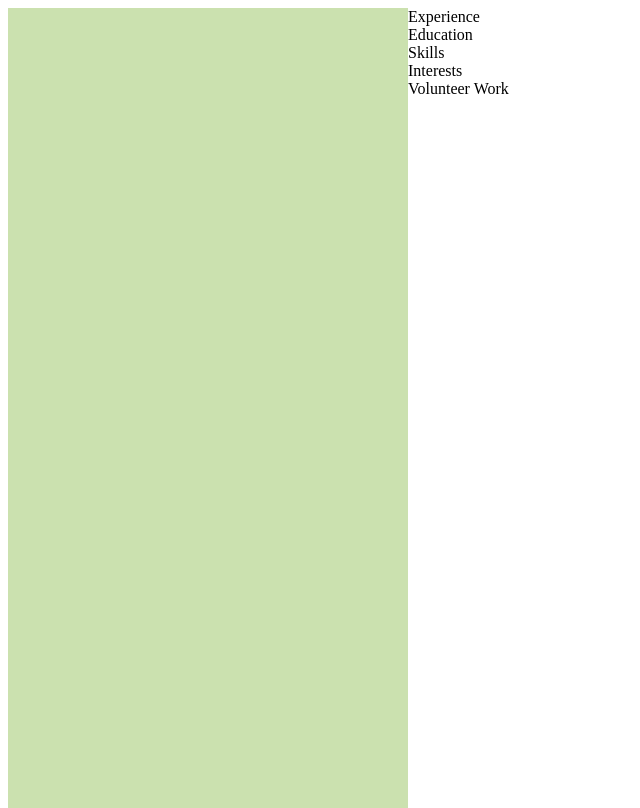
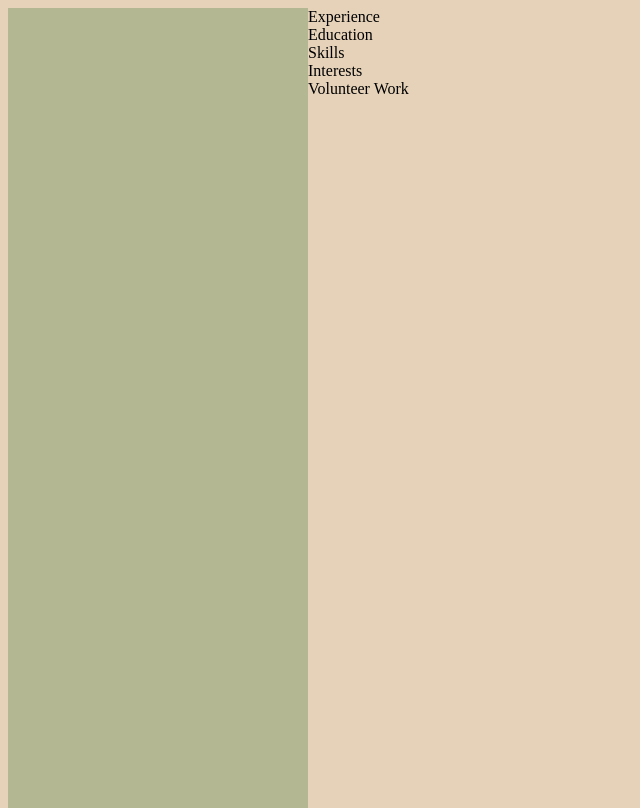
Before and after one commit to Junie-G/Resume, a plain HTML site: page index.html in a window 1280 px wide. Shown: the whole page, without its empty margins (0-640 px from the left). Drawn offline with Linux system fonts and the light colour scheme.

Commit message:
Add .body style to create left/right side-esque layout.

```diff
--- a/style.css
+++ b/style.css
@@ -1,7 +1,17 @@
+body{
+    background-color: #E5D2B8;
+    box-sizing: border-box;
+}
 .left-side{
     float: left;
-    background-color: #CBE1AF;
+    background-color: #B3B792;
+    width: 300px;
     height: 800px;
-    width: 400px;
+    border: 20px;
     box-sizing:border-box;
 }
+
+.right-side{
+    box-sizing:border-box;
+    margin-left: 20px;
+}
```
